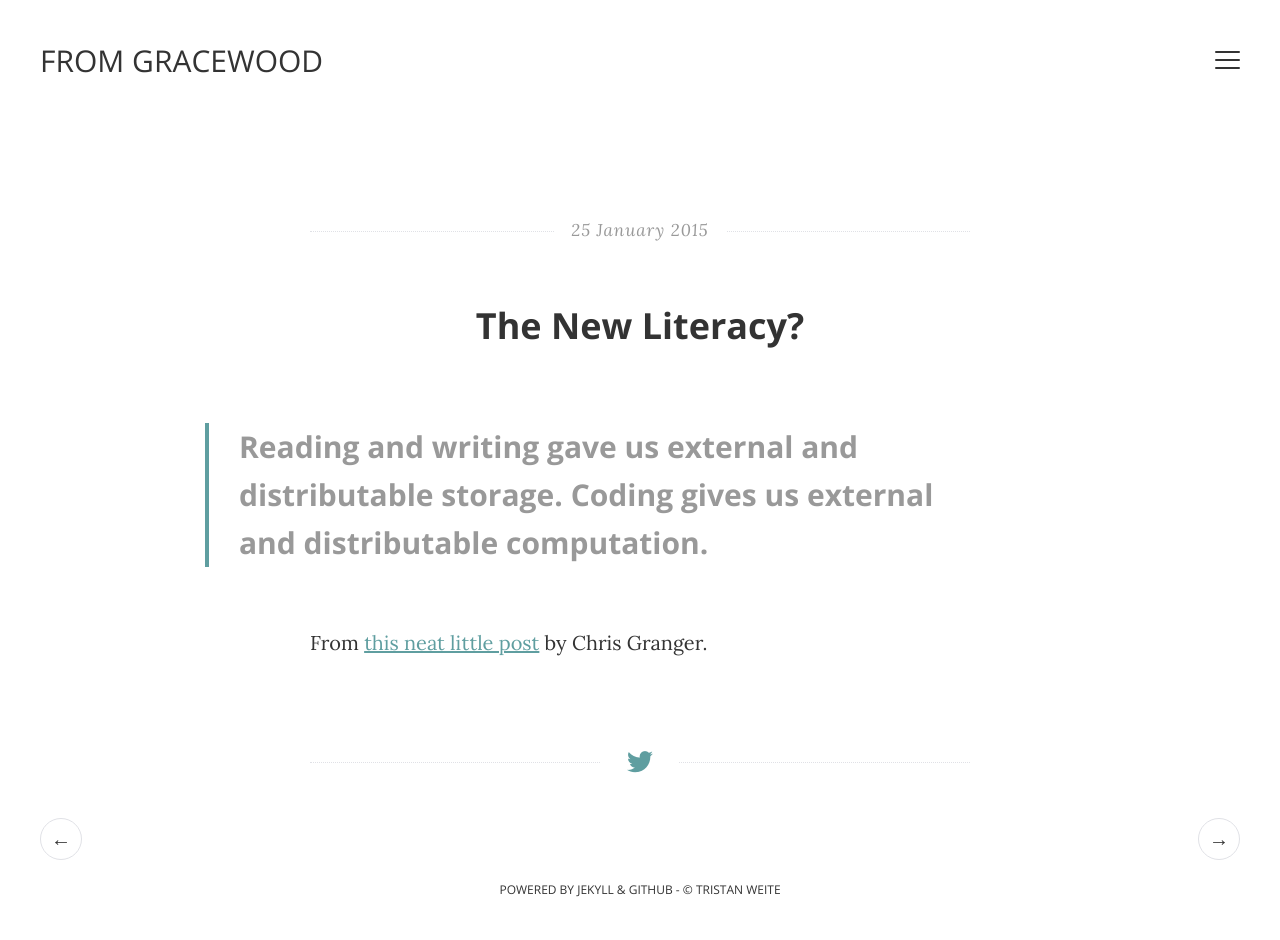
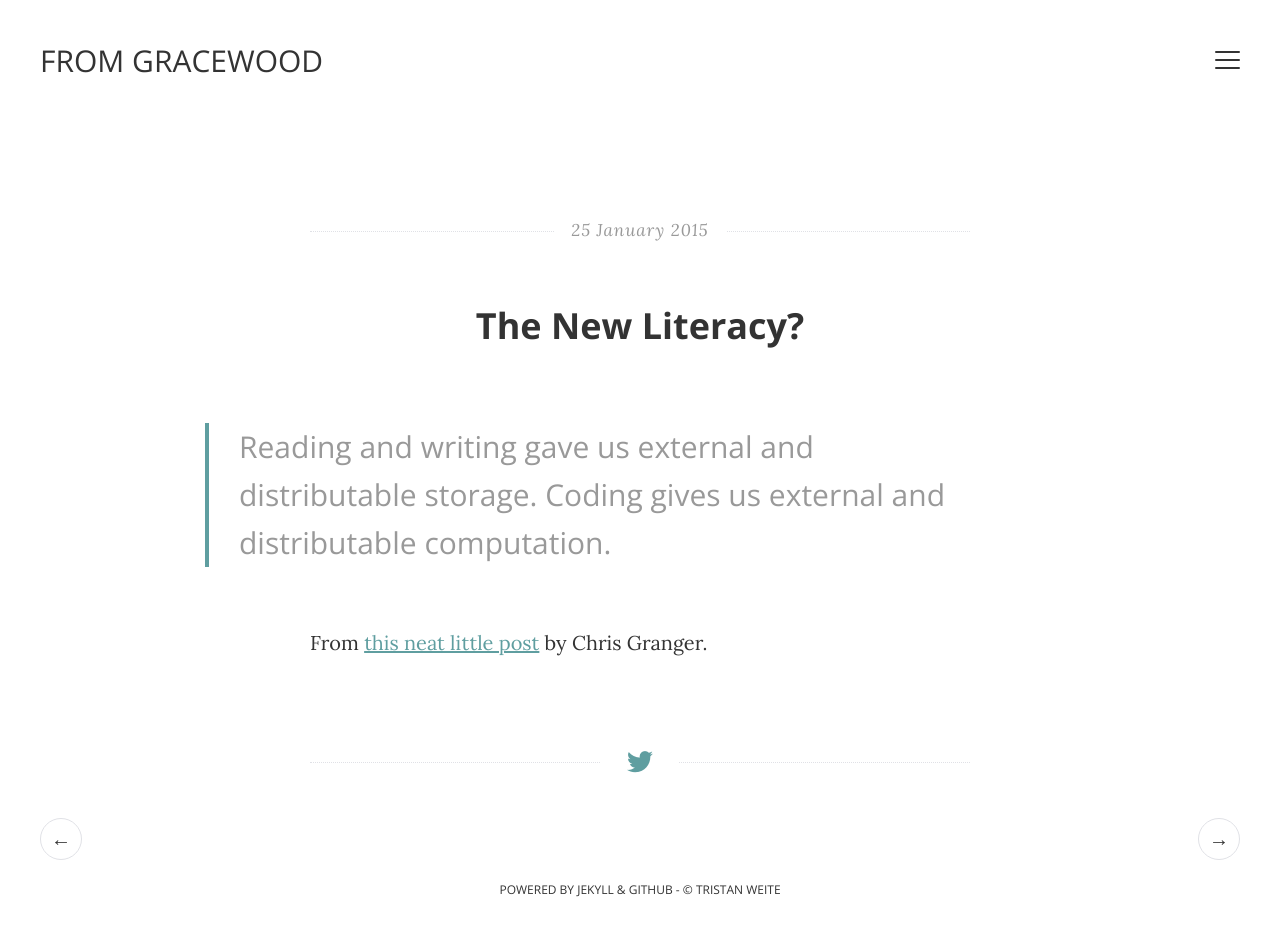
Before and after one commit to tsweite/tsweite.github.io, a Jekyll site: the page built from _posts/2015-01-25-the-new-literacy.markdown, in a window 1280 px wide. Built offline with Jekyll 4.4.1, drawn with Linux system fonts in a browser that asks for light colours.

Commit message:
undo formatting

```diff
--- a/_posts/2015-01-25-the-new-literacy.markdown
+++ b/_posts/2015-01-25-the-new-literacy.markdown
@@ -4,6 +4,6 @@ title:  "The New Literacy?"
 date:   2015-01-25 16:57:51
 ---
 
->**Reading and writing gave us external and distributable storage. Coding gives us external and distributable computation.**
+>Reading and writing gave us external and distributable storage. Coding gives us external and distributable computation.
 
 From <a href="http://www.chris-granger.com/2015/01/26/coding-is-not-the-new-literacy/">this neat little post</a> by Chris Granger.
```
